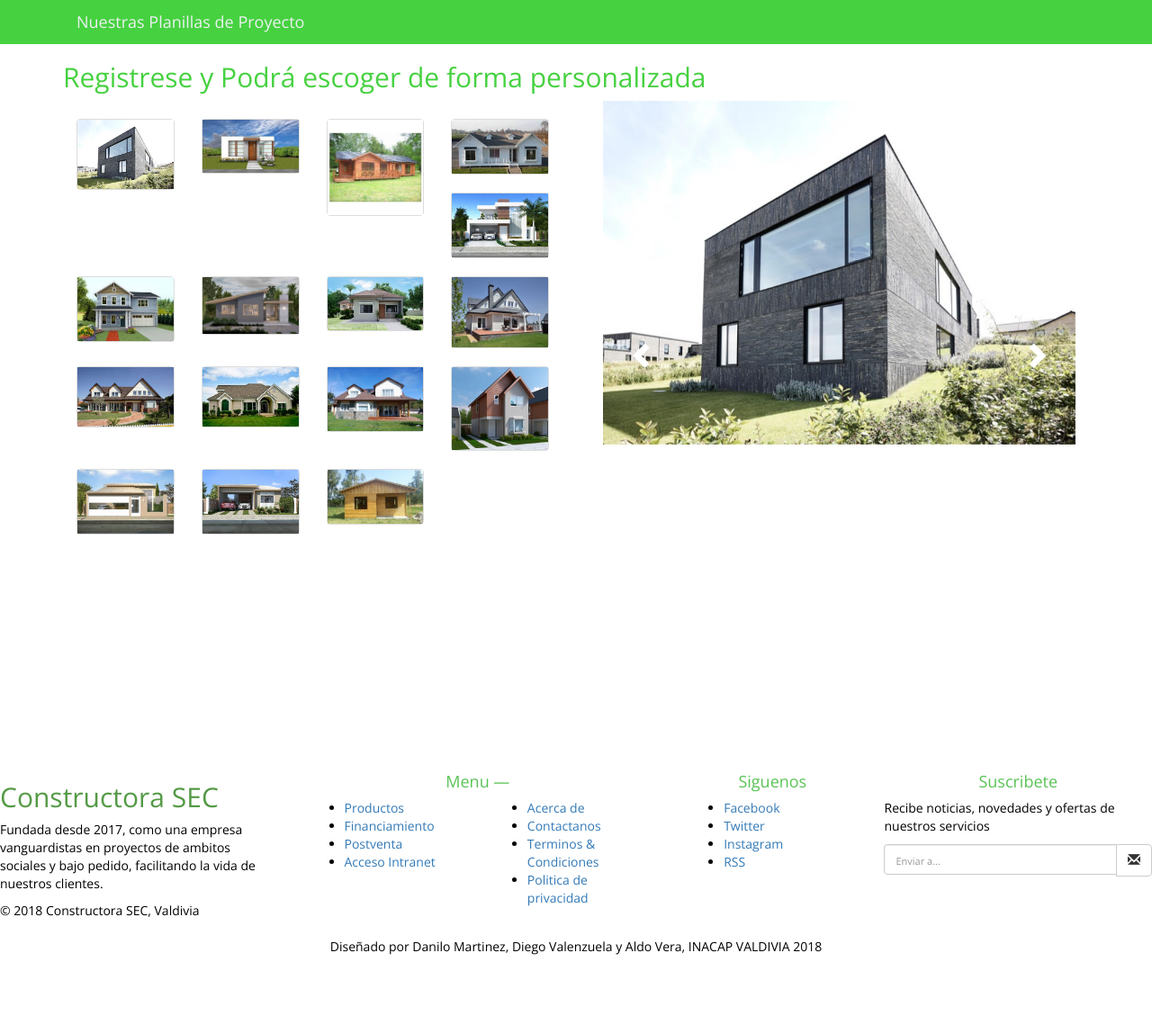
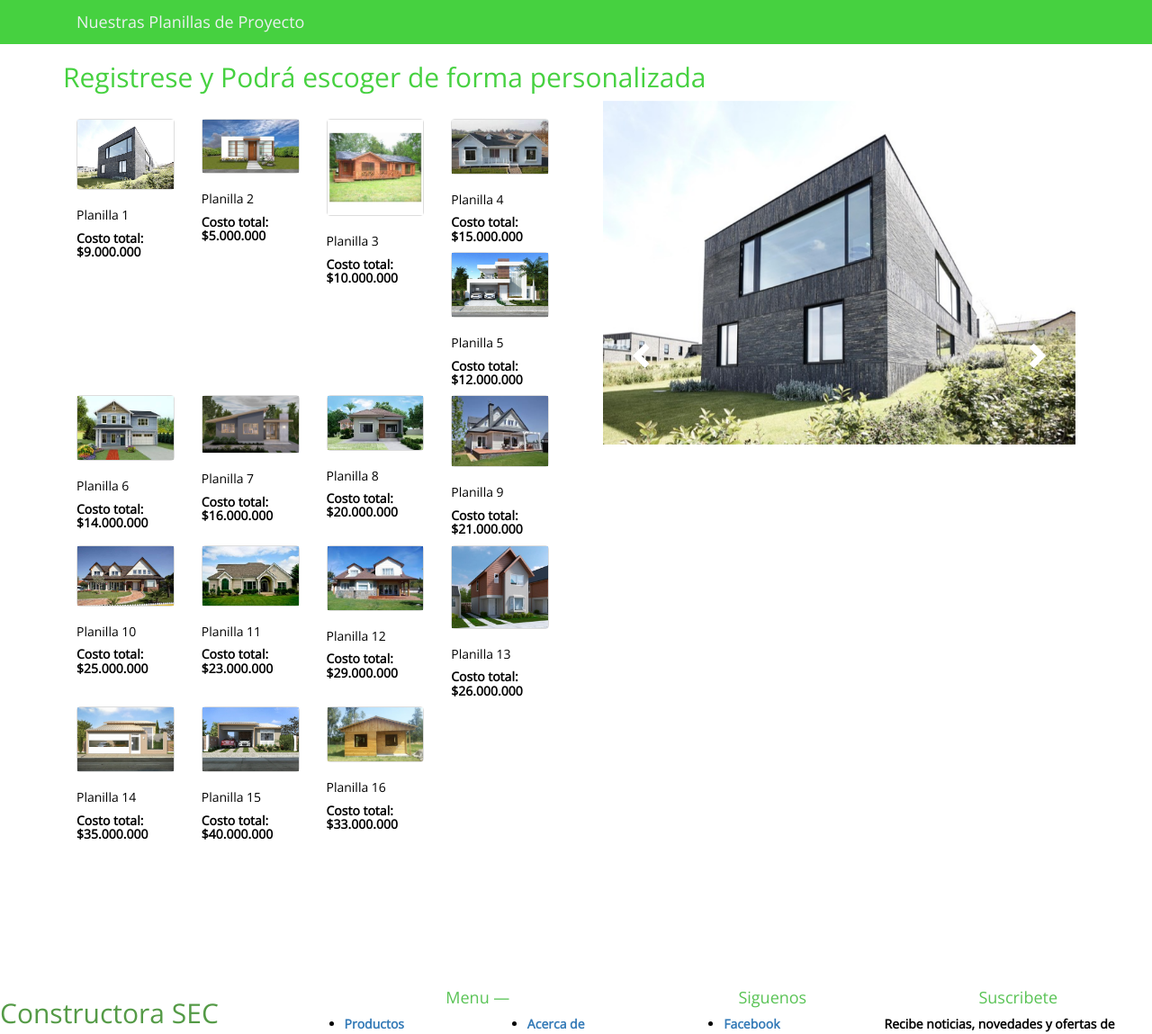
Before and after one commit to IntegracionSoftware704/constructorasecinacap2018, a PHP site: page /constructorasecinacap2018/view/planillasmuestra.php in a window 1280 px wide. Shown: the part 404-1553 px from the top of the page at 90% size. Before the commit the page ends 1465 px from the top, so only its background shows below. Run offline with PHP 8.4, Linux system fonts and the light colour scheme; some libraries are stand-ins or nearby versions.

Commit message:
nueva mejora

```diff
--- a/view/planillasmuestra.php
+++ b/view/planillasmuestra.php
@@ -37,63 +37,95 @@
                         <a class="thumbnail" id="carousel-selector-0">
                             <img src="../img/19.jpg">
                         </a>
+                        <h5>Planilla 1</h5>
+                        <h5><strong>Costo total: $9.000.000<strong></h5>
                     </li>
 
                     <li class="col-sm-3">
                         <a class="thumbnail" id="carousel-selector-1"><img src="../img/plani1.jpg"></a>
+                        <h5>Planilla 2</h5>
+                        <h5><strong>Costo total: $5.000.000<strong></h5>
                     </li>
 
                     <li class="col-sm-3">
                         <a class="thumbnail" id="carousel-selector-2"><img src="../img/Plantilla 1.jpg"></a>
+                        <h5>Planilla 3</h5>
+                        <h5><strong>Costo total: $10.000.000<strong></h5>
                     </li>
 
                     <li class="col-sm-3">
                         <a class="thumbnail" id="carousel-selector-3"><img src="../img/Plantilla2.jpg"></a>
+                        <h5>Planilla 4</h5>
+                        <h5><strong>Costo total: $15.000.000<strong></h5>
                     </li>
 
                     <li class="col-sm-3">
                         <a class="thumbnail" id="carousel-selector-4"><img src="../img/01.jpg"></a>
+                        <h5>Planilla 5</h5>
+                        <h5><strong>Costo total: $12.000.000<strong></h5>
                     </li>
-
                     <li class="col-sm-3">
                         <a class="thumbnail" id="carousel-selector-5"><img src="../img/02.jpg"></a>
+                        <h5>Planilla 6</h5>
+                        <h5><strong>Costo total: $14.000.000<strong></h5>
                     </li>
                     <li class="col-sm-3">
                         <a class="thumbnail" id="carousel-selector-6"><img src="../img/18.jpg"></a>
+                        <h5>Planilla 7</h5>
+                        <h5><strong>Costo total: $16.000.000<strong></h5>
                     </li>
 
                     <li class="col-sm-3">
                         <a class="thumbnail" id="carousel-selector-7"><img src="../img/04.jpg"></a>
+                        <h5>Planilla 8</h5>
+                        <h5><strong>Costo total: $20.000.000<strong></h5>
+
                     </li>
 
                     <li class="col-sm-3">
                         <a class="thumbnail" id="carousel-selector-8"><img src="../img/06.jpg"></a>
+                        <h5>Planilla 9</h5>
+                        <h5><strong>Costo total: $21.000.000<strong></h5>
                     </li>
 
                     <li class="col-sm-3">
                         <a class="thumbnail" id="carousel-selector-9"><img src="../img/09.jpg"></a>
+                        <h5>Planilla 10</h5>
+                        <h5><strong>Costo total: $25.000.000<strong></h5>
                     </li>
                     <li class="col-sm-3">
                         <a class="thumbnail" id="carousel-selector-10"><img src="../img/10.jpg"></a>
+                        <h5>Planilla 11</h5>
+                        <h5><strong>Costo total: $23.000.000<strong></h5>
                     </li>
 
                     <li class="col-sm-3">
                         <a class="thumbnail" id="carousel-selector-11"><img src="../img/11.jpg"></a>
+                        <h5>Planilla 12</h5>
+                        <h5><strong>Costo total: $29.000.000<strong></h5>
                     </li>
 
                     <li class="col-sm-3">
                         <a class="thumbnail" id="carousel-selector-12"><img src="../img/12.jpg"></a>
+                        <h5>Planilla 13</h5>
+                        <h5><strong>Costo total: $26.000.000<strong></h5>
                     </li>
 
                     <li class="col-sm-3">
                         <a class="thumbnail" id="carousel-selector-13"><img src="../img/13.jpg"></a>
+                        <h5>Planilla 14</h5>
+                        <h5><strong>Costo total: $35.000.000<strong></h5>
                     </li>
                     <li class="col-sm-3">
                         <a class="thumbnail" id="carousel-selector-14"><img src="../img/14.jpg"></a>
+                        <h5>Planilla 15</h5>
+                        <h5><strong>Costo total: $40.000.000<strong></h5>
                     </li>
 
                     <li class="col-sm-3">
                         <a class="thumbnail" id="carousel-selector-15"><img src="../img/15.jpg"></a>
+                        <h5>Planilla 16</h5>
+                        <h5><strong>Costo total: $33.000.000<strong></h5>
                     </li>
                 </ul>
             </div>
@@ -173,8 +205,18 @@
 
 
 </div>
-
-
+<br>
+<br>
+<br>
+<br>
+<br>
+<br>
+<br>
+<br>
+<br>
+<br>
+<br>
+<br>
 
 
 
```
